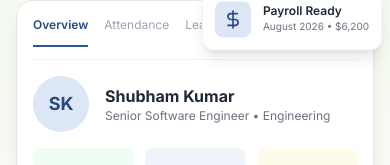
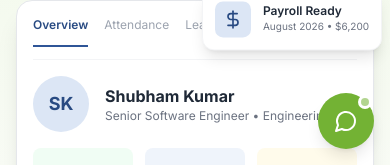
Before and after one commit to shubhamshubham66/Dayflow_Human_Resource_MS, a React (Vite) app in the folder client/: page / in a window 390 px wide. Shown: the part 679-844 px from the top of the page. Built offline with nearby package versions, Linux system fonts and the light colour scheme; no server answers.

Commit message:
feat: Dayflow Assistant chat button on the landing page
Floating button in the bottom-right corner opens the Dify assistant in a
panel (full-width on phones). The iframe loads only after the first click;
Esc or X closes it, and a header link opens it in a new tab.

```diff
--- /dev/null
+++ b/client/src/components/ChatWidget.jsx
@@ -0,0 +1,124 @@
+import React, { useEffect, useState } from 'react';
+import { MessageCircle, X, ExternalLink } from 'lucide-react';
+
+/**
+ * Floating "Dayflow Assistant" chat button (bottom-right corner).
+ * Opens the Dify-hosted assistant in a panel. The iframe is only loaded
+ * after the first click, so it never slows down the page.
+ *
+ * The URL is the public Dify web-app link (safe to ship to the browser).
+ * Override it with VITE_ASSISTANT_URL if the agent ever changes.
+ */
+const ASSISTANT_URL =
+  import.meta.env.VITE_ASSISTANT_URL || 'https://udify.app/agent/wXZty0HQgPrbR4cf';
+
+const ChatWidget = () => {
+  const [open, setOpen] = useState(false);
+  const [loaded, setLoaded] = useState(false); // iframe mounted at least once
+  const [ready, setReady] = useState(false); // iframe finished loading
+
+  const toggle = () => {
+    setOpen((o) => !o);
+    setLoaded(true);
+  };
+
+  // Close with Escape
+  useEffect(() => {
+    if (!open) return undefined;
+    const onKey = (e) => {
+      if (e.key === 'Escape') setOpen(false);
+    };
+    window.addEventListener('keydown', onKey);
+    return () => window.removeEventListener('keydown', onKey);
+  }, [open]);
+
+  return (
+    <>
+      {/* Chat panel */}
+      {loaded && (
+        <div
+          id="dayflow-assistant-panel"
+          role="dialog"
+          aria-label="Dayflow Assistant"
+          aria-hidden={!open}
+          className={`fixed z-[60] bg-white border border-gray-200 shadow-2xl overflow-hidden flex flex-col
+            inset-x-3 bottom-24 top-20 rounded-2xl
+            sm:inset-auto sm:right-6 sm:bottom-24 sm:w-[380px] sm:h-[min(600px,calc(100vh-8rem))]
+            origin-bottom-right transition-all duration-200 ease-out
+            ${open ? 'opacity-100 scale-100 pointer-events-auto' : 'opacity-0 scale-95 pointer-events-none'}`}
+        >
+          {/* Header */}
+          <div className="flex items-center gap-3 px-4 py-3 bg-[#73b234] text-white">
+            <span className="w-9 h-9 rounded-full bg-white/20 flex items-center justify-center flex-shrink-0">
+              <MessageCircle className="w-5 h-5" />
+            </span>
+            <div className="flex-1 min-w-0 leading-tight">
+              <p className="font-semibold text-sm">Dayflow Assistant</p>
+              <p className="text-xs text-white/85">Ask about leave, attendance and payroll</p>
+            </div>
+            <a
+              href={ASSISTANT_URL}
+              target="_blank"
+              rel="noopener noreferrer"
+              className="p-2 rounded-lg hover:bg-white/15 transition-colors"
+              title="Open in a new tab"
+              aria-label="Open assistant in a new tab"
+              tabIndex={open ? 0 : -1}
+            >
+              <ExternalLink className="w-4 h-4" />
+            </a>
+            <button
+              type="button"
+              onClick={() => setOpen(false)}
+              className="p-2 rounded-lg hover:bg-white/15 transition-colors"
+              aria-label="Close assistant"
+              tabIndex={open ? 0 : -1}
+            >
+              <X className="w-5 h-5" />
+            </button>
+          </div>
+
+          {/* Assistant */}
+          <div className="relative flex-1 bg-gray-50">
+            {!ready && (
+              <div className="absolute inset-0 flex flex-col items-center justify-center gap-3 text-sm text-gray-500">
+                <span className="w-8 h-8 border-[3px] border-green-100 border-t-[#73b234] rounded-full animate-spin" />
+                Loading assistant…
+              </div>
+            )}
+            <iframe
+              src={ASSISTANT_URL}
+              title="Dayflow Assistant chat"
+              className="w-full h-full border-0"
+              allow="clipboard-write; microphone"
+              onLoad={() => setReady(true)}
+            />
+          </div>
+        </div>
+      )}
+
+      {/* Floating button */}
+      <button
+        type="button"
+        onClick={toggle}
+        aria-expanded={open}
+        aria-controls="dayflow-assistant-panel"
+        aria-label={open ? 'Close Dayflow Assistant' : 'Chat with Dayflow Assistant'}
+        title={open ? 'Close chat' : 'Ask Dayflow Assistant'}
+        className="fixed z-[61] right-4 bottom-4 sm:right-6 sm:bottom-6 w-14 h-14 rounded-full
+          bg-[#73b234] hover:bg-[#5a9a1f] text-white shadow-lg hover:shadow-xl
+          flex items-center justify-center transition-all duration-200 active:scale-95
+          focus:outline-none focus-visible:ring-4 focus-visible:ring-green-200"
+      >
+        {open ? <X className="w-6 h-6" /> : <MessageCircle className="w-6 h-6" />}
+        {!open && !loaded && (
+          <span className="absolute top-0.5 right-0.5 w-3.5 h-3.5 rounded-full bg-white flex items-center justify-center" aria-hidden="true">
+            <span className="w-2 h-2 rounded-full bg-[#73b234] animate-pulse" />
+          </span>
+        )}
+      </button>
+    </>
+  );
+};
+
+export default ChatWidget;
--- a/client/src/pages/Landing.jsx
+++ b/client/src/pages/Landing.jsx
@@ -1,5 +1,6 @@
 import React, { useState, useEffect, useRef } from 'react';
 import { Link } from 'react-router-dom';
+import ChatWidget from '../components/ChatWidget';
 import {
   Shield,
   Clock,
@@ -37,6 +38,7 @@ const Landing = () => {
       <TestimonialsSection />
       <CTASection />
       <Footer />
+      <ChatWidget />
     </div>
   );
 };
```
Also changed, not shown: 1 other file (tests, documents, lock files or other folders).
